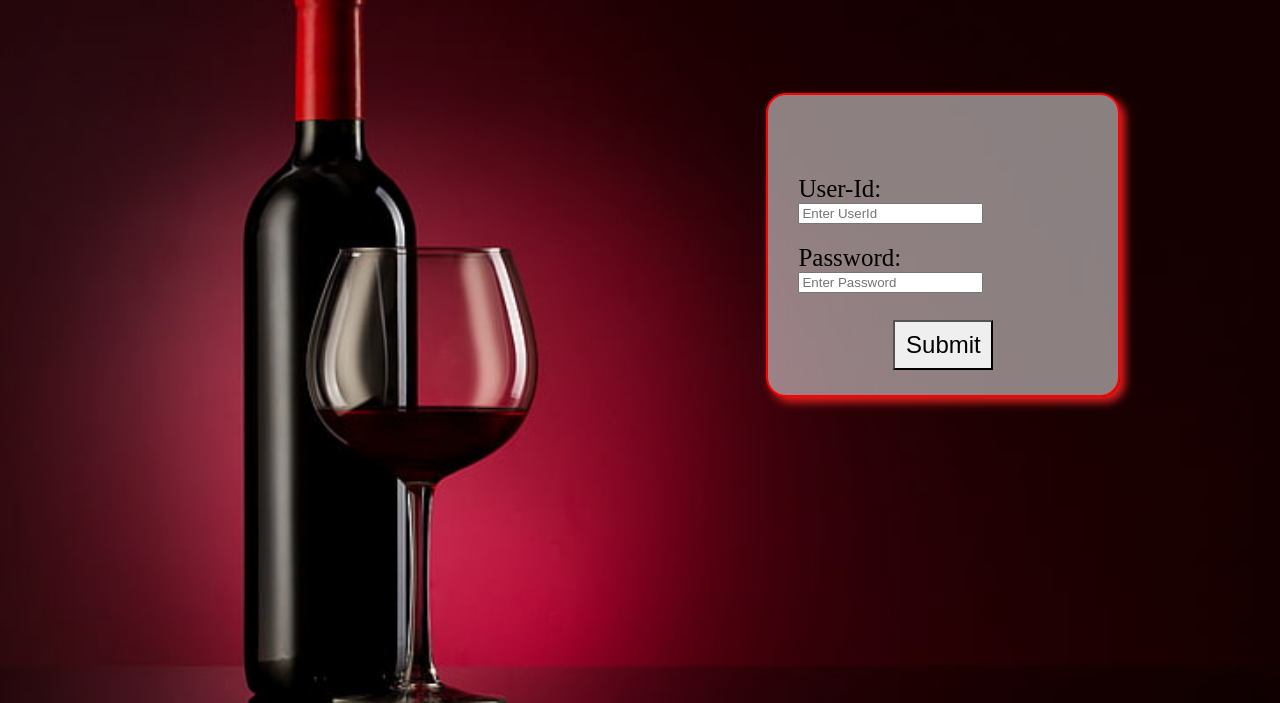
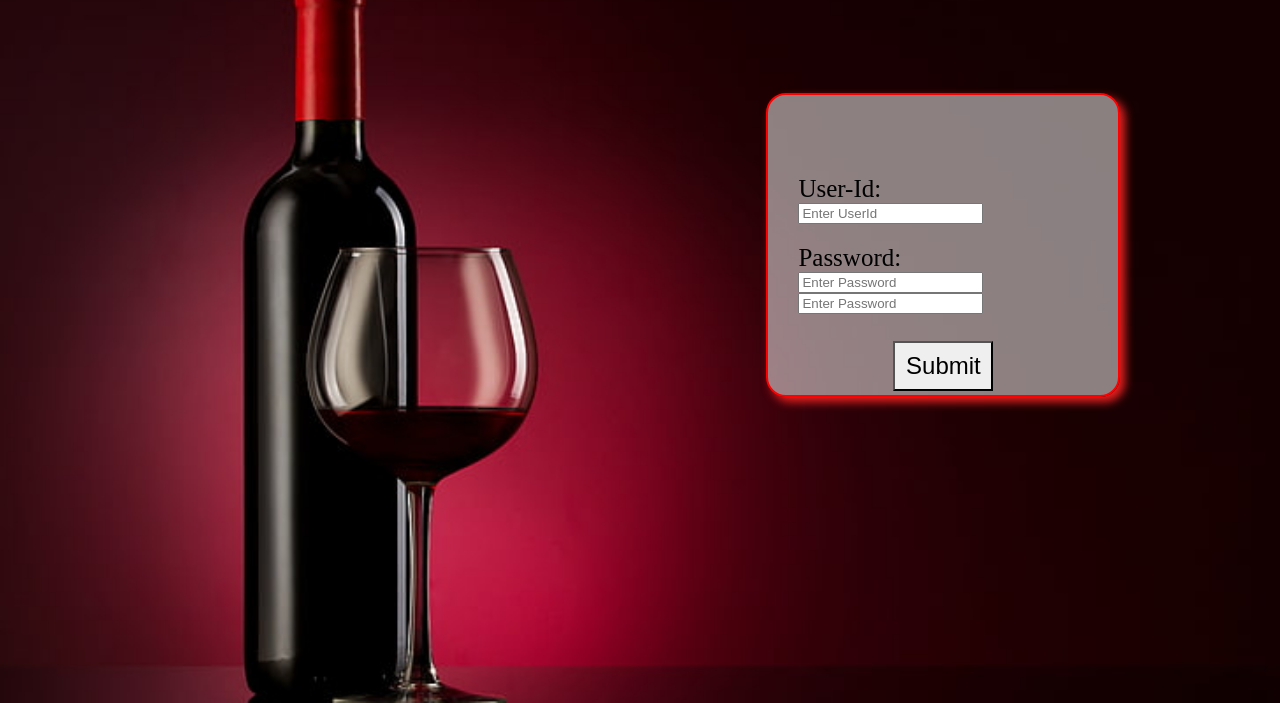
Before and after one commit to tharunkondaveeti6/elite, a plain HTML site: page login.html in a window 1280 px wide. Shown: the part 97-800 px from the top of the page. Drawn offline with Linux system fonts and the light colour scheme.

Commit message:
Update login.html

```diff
--- a/login.html
+++ b/login.html
@@ -17,8 +17,8 @@
             <div id="form-ele1"><label>User-Id:&MediumSpace;&MediumSpace;&MediumSpace;&MediumSpace; </label>
                 <input type="text" placeholder="Enter UserId"></div>
             <div id="form-ele2"><label>Password: </label>
-                <input type="password" placeholder="Enter Password"></div>
-
+                <input type="password" placeholder="Enter Password">
+                <input type="password" placeholder="Enter Password" id="psw" pattern="(?=.*[#,@,$])(?=.*[a-z])(?=.*[A-Z])(?=.*[0-9]).{8,}" placeholder="Enter your password" title="Invalid Input password must contains atleast 8 or more characters like wise combination of numbers and one or more (uppercase and lowercase letter and   symbols(#,@,$))."  required></div>
 
                 <div id="submit"><input type="submit" id="btn"></div>
 
```
